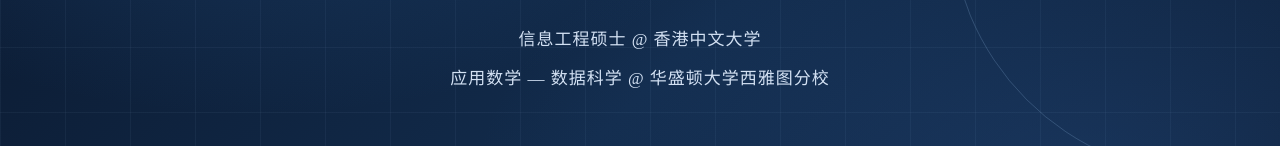
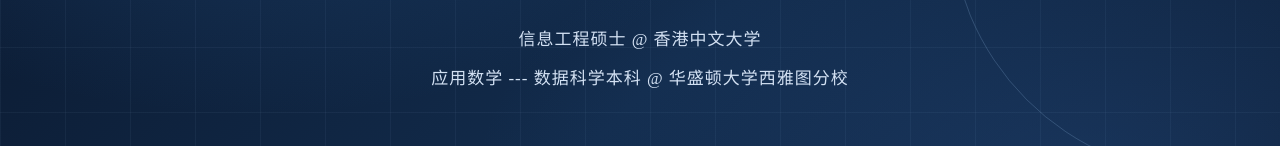
Before and after one commit to zihanren1021-a11y/zihanren1021-a11y.github.io, a plain HTML site: page index.html in a window 1280 px wide. Shown: the part 437-583 px from the top of the page. Drawn offline with Linux system fonts and the light colour scheme.

Commit message:
Update index.html

```diff
--- a/index.html
+++ b/index.html
@@ -517,7 +517,7 @@
       </p>
 
       <p class="hero-education">
-        应用数学 — 数据科学 @ 华盛顿大学西雅图分校
+        应用数学 --- 数据科学本科 @ 华盛顿大学西雅图分校
       </p>
 
       <!-- 点击跳转到第二页 -->
```
